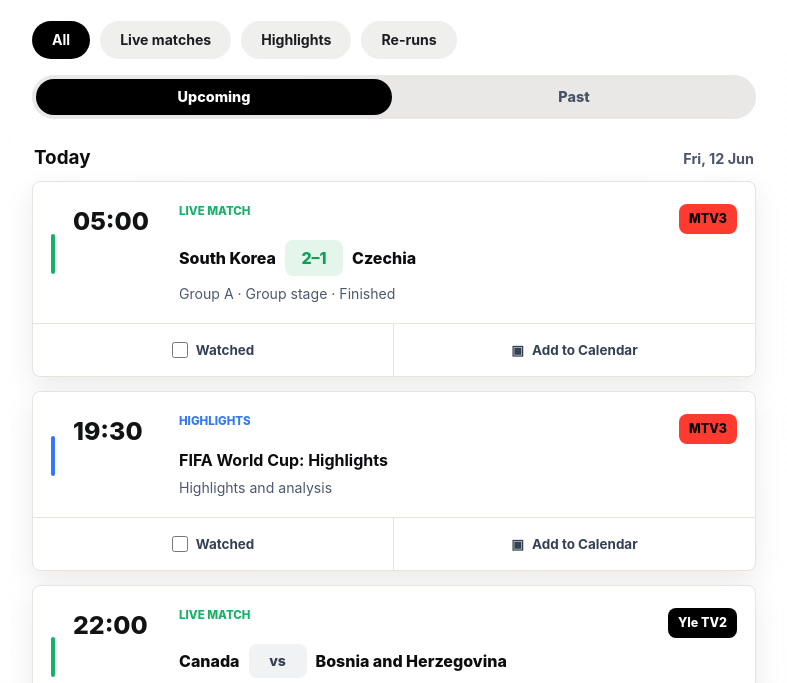
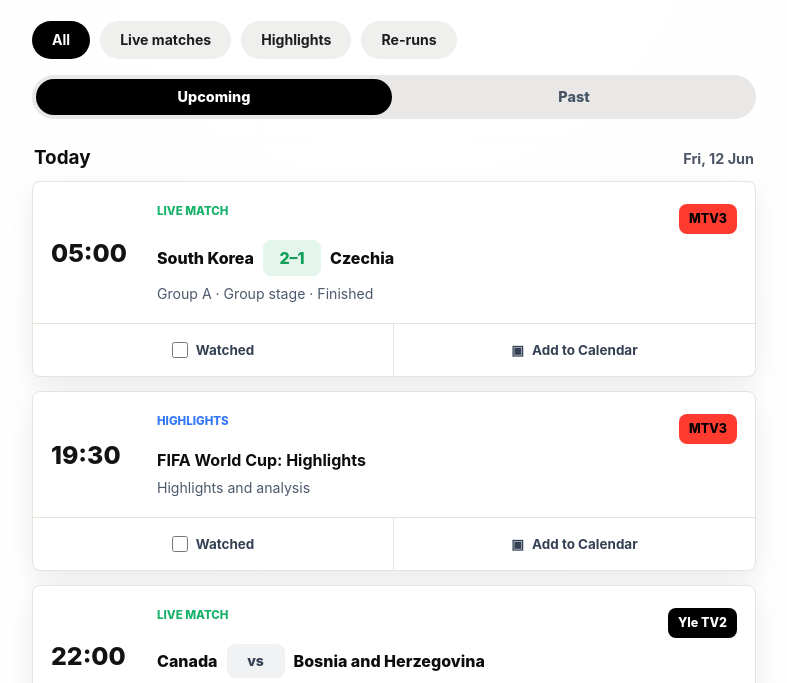
Before and after one commit to vltnnx/world-cup-broadcasts, a plain HTML site: page index.html in a window 1280 px wide. Shown: the part 113-796 px from the top of the page, without its empty margins (246-1033 px from the left). Drawn offline with Linux system fonts and the light colour scheme.

Commit message:
card edits

```diff
--- a/index.html
+++ b/index.html
@@ -49,7 +49,6 @@
     <template id="cardTemplate">
       <article class="broadcast-card">
         <div class="card-top">
-          <div class="accent" aria-hidden="true"></div>
           <time class="start-time"></time>
           <div class="details">
             <div class="detail-topline">
--- a/public/styles.css
+++ b/public/styles.css
@@ -167,26 +167,10 @@ input {
 
 .card-top {
   display: grid;
-  grid-template-columns: 4px minmax(58px, 88px) minmax(0, 1fr);
-  align-items: start;
+  grid-template-columns: minmax(58px, 88px) minmax(0, 1fr);
+  align-items: center;
   gap: 18px;
   padding: 22px 18px 20px;
-}
-
-.accent {
-  width: 4px;
-  height: 40px;
-  border-radius: 999px;
-  background: var(--live);
-  align-self: center;
-}
-
-.broadcast-card[data-type="highlights"] .accent {
-  background: var(--highlights);
-}
-
-.broadcast-card[data-type="rerun"] .accent {
-  background: var(--rerun);
 }
 
 .start-time {
@@ -194,7 +178,6 @@ input {
   font-size: 1.55rem;
   font-weight: 760;
   line-height: 1;
-  padding-top: 5px;
   white-space: nowrap;
 }
 
@@ -414,7 +397,7 @@ input {
   }
 
   .card-top {
-    grid-template-columns: 4px 64px minmax(0, 1fr);
+    grid-template-columns: 64px minmax(0, 1fr);
     gap: 13px;
     padding: 20px 13px 18px;
   }
@@ -469,6 +452,6 @@ input {
   }
 
   .card-top {
-    grid-template-columns: 4px 52px minmax(0, 1fr);
+    grid-template-columns: 52px minmax(0, 1fr);
   }
 }
--- a/styles.css
+++ b/styles.css
@@ -167,26 +167,10 @@ input {
 
 .card-top {
   display: grid;
-  grid-template-columns: 4px minmax(58px, 88px) minmax(0, 1fr);
-  align-items: start;
+  grid-template-columns: minmax(58px, 88px) minmax(0, 1fr);
+  align-items: center;
   gap: 18px;
   padding: 22px 18px 20px;
-}
-
-.accent {
-  width: 4px;
-  height: 40px;
-  border-radius: 999px;
-  background: var(--live);
-  align-self: center;
-}
-
-.broadcast-card[data-type="highlights"] .accent {
-  background: var(--highlights);
-}
-
-.broadcast-card[data-type="rerun"] .accent {
-  background: var(--rerun);
 }
 
 .start-time {
@@ -194,7 +178,6 @@ input {
   font-size: 1.55rem;
   font-weight: 760;
   line-height: 1;
-  padding-top: 5px;
   white-space: nowrap;
 }
 
@@ -414,7 +397,7 @@ input {
   }
 
   .card-top {
-    grid-template-columns: 4px 64px minmax(0, 1fr);
+    grid-template-columns: 64px minmax(0, 1fr);
     gap: 13px;
     padding: 20px 13px 18px;
   }
@@ -469,6 +452,6 @@ input {
   }
 
   .card-top {
-    grid-template-columns: 4px 52px minmax(0, 1fr);
+    grid-template-columns: 52px minmax(0, 1fr);
   }
 }
```
Also changed, not shown: public/index.html (+0 -1 lines).
